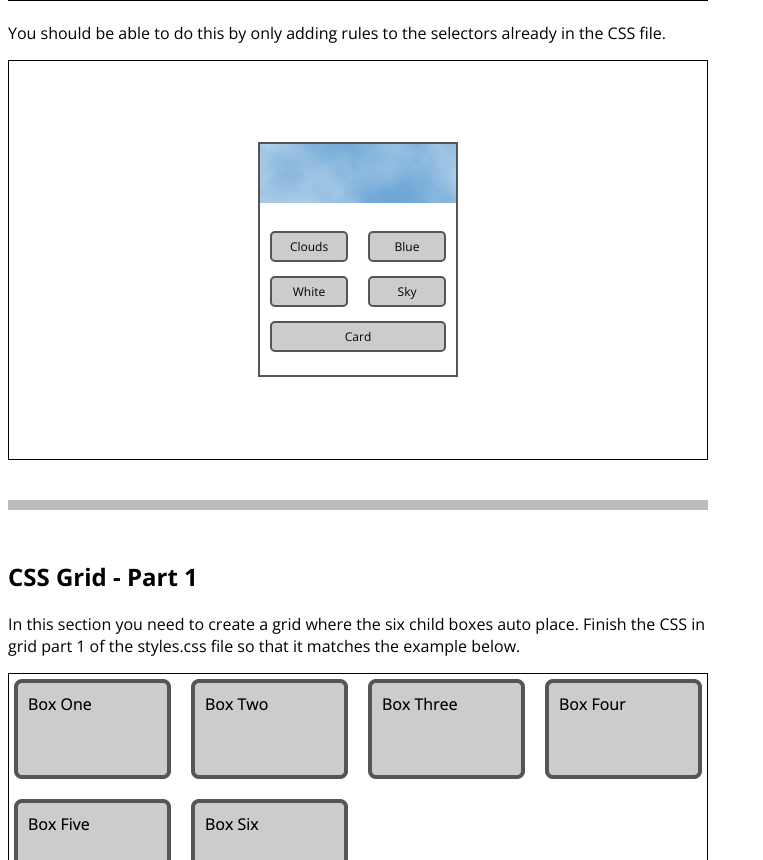
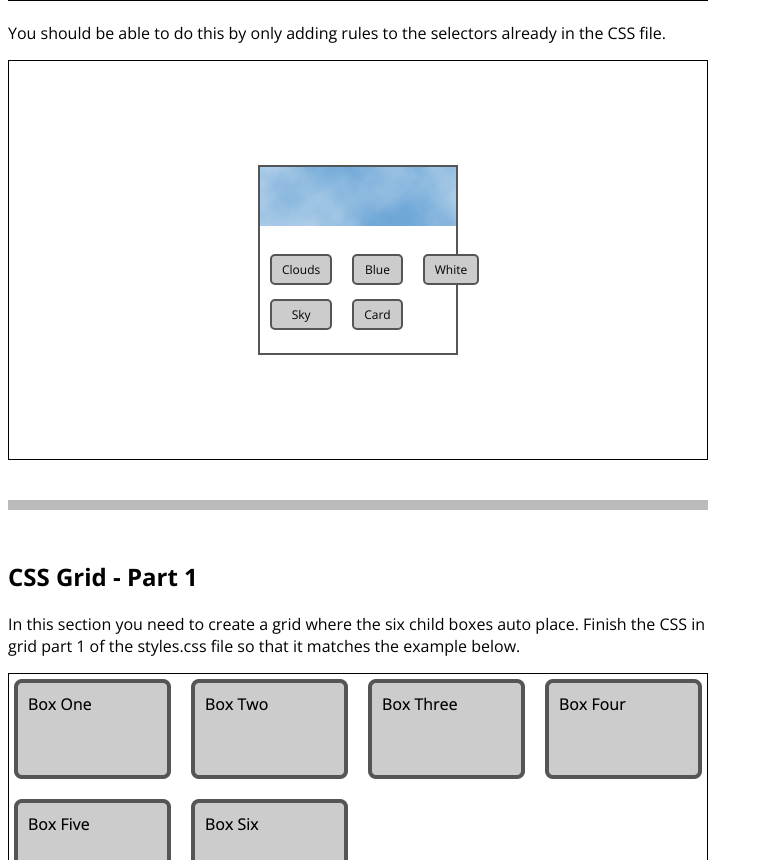
Before and after one commit to iDenatra03/Lab2, a plain HTML site: page index.html in a window 1280 px wide. Shown: the part 2157-3017 px from the top of the page, without its empty margins (0-763 px from the left). Drawn offline with nearby package versions, Linux system fonts and the light colour scheme.

Commit message:
Update styles.css

```diff
--- a/styles.css
+++ b/styles.css
@@ -52,27 +52,23 @@
     justify-content: center;
     align-items: center;
     height: 400px;
-    flex-direction: column;
 }
 
 #flex-section3 .tags ul {
-    display: flex;
-    flex-wrap: wrap;
-    justify-content: center;
+    display: grid;
+    grid-template-columns: repeat(3, 1fr);
+    grid-gap: 10px;
     list-style: none;
     padding: 0;
-    gap: 10px;
-    max-width: 200px;
+    max-width: 220px;
 }
 
 #flex-section3 .tags ul li {
     background: #ccc;
     padding: 5px 10px;
     border-radius: 5px;
-    flex: 1 1 30%;
     text-align: center;
 }
-
 /* Grid Part 1 */
 #grid-section1 .grid {
     display: grid;
```
